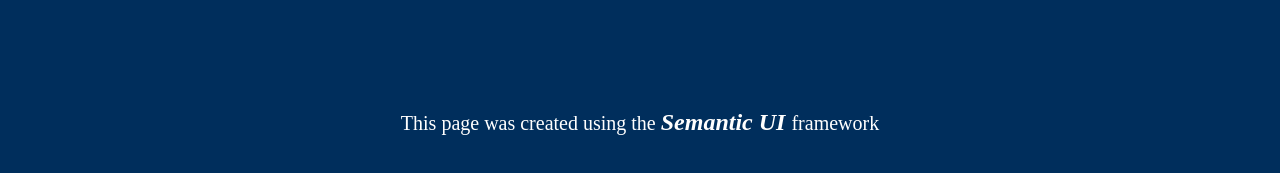
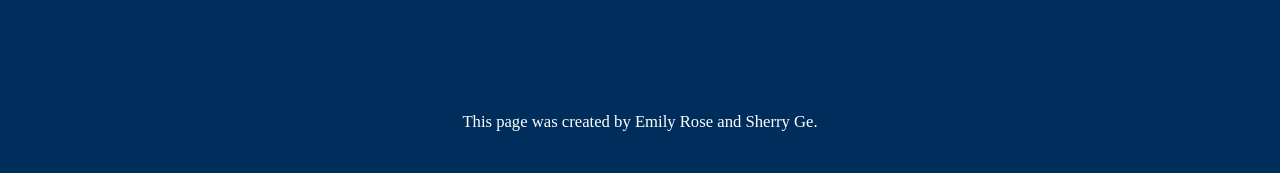
Before and after one commit to coldwellop1/equestrianevents, a plain HTML site: page index.html in a window 1280 px wide. Shown: the part 235-408 px from the top of the page. Drawn offline with nearby package versions, Linux system fonts and the light colour scheme.

Commit message:
Update index.html

```diff
--- a/index.html
+++ b/index.html
@@ -47,7 +47,7 @@
 	<br>
 	<br>
 	<br>
-	<footer> This page was created using the <i> <b> <big> Semantic UI </big></b></i> framework </footer>
+	<footer> <small>This page was created by Emily Rose and Sherry Ge.</small> </footer>
 
 
 
```
